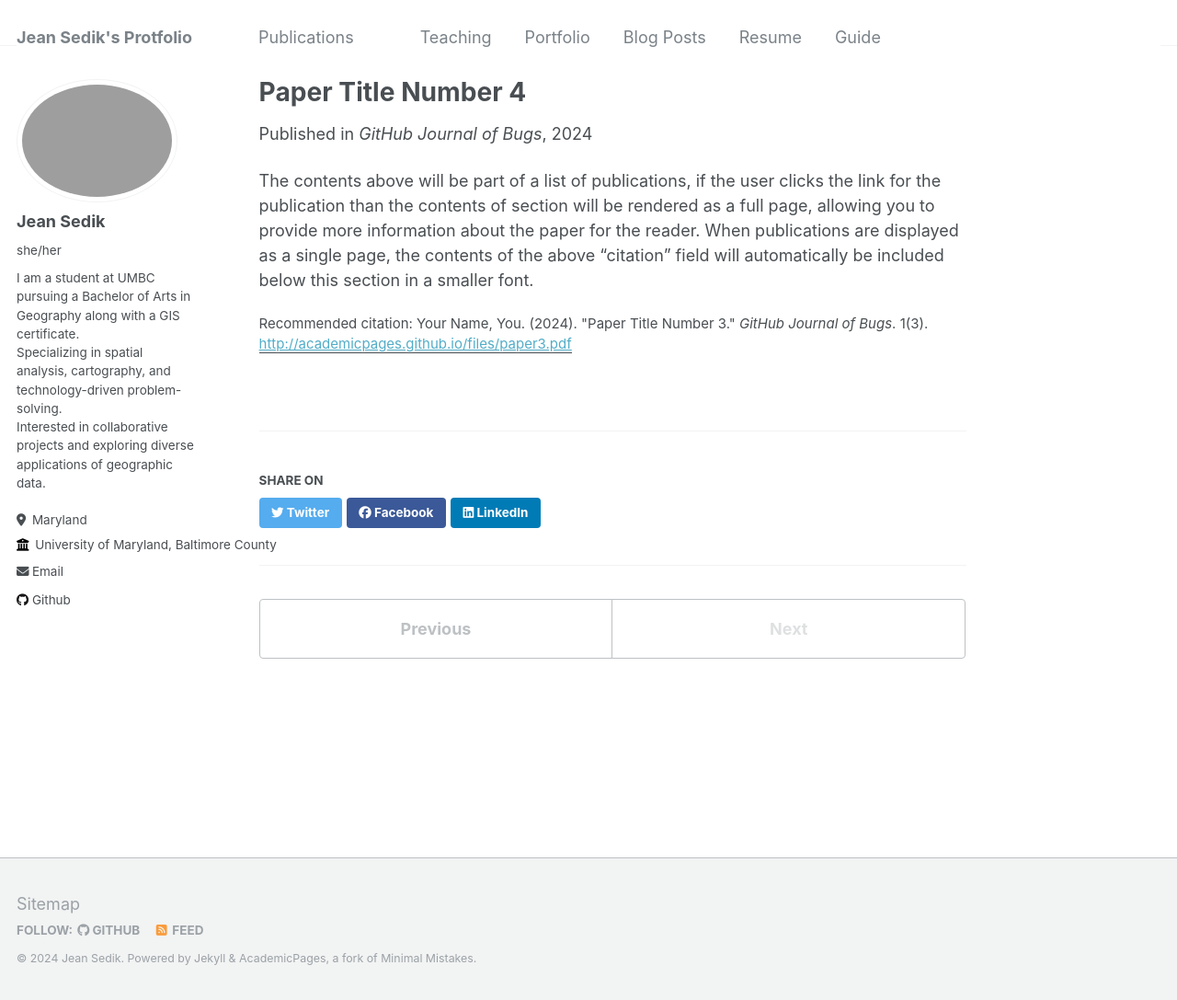
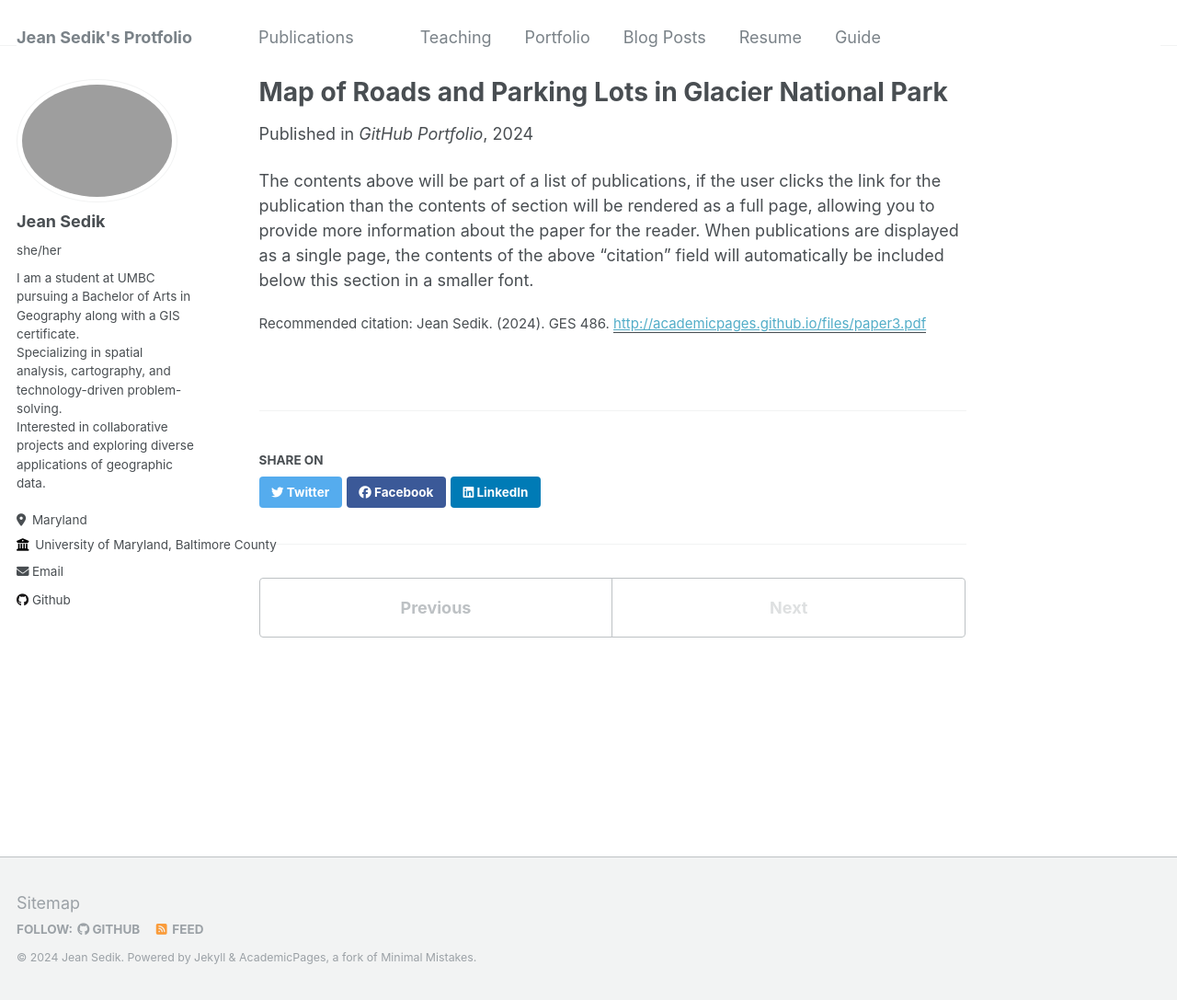
Before and after one commit to VG68490/VG68490.github.io, a Jekyll site: the page built from _publications/2024-02-17-paper-title-number-4.md, in a window 1280 px wide and 1087 px high. Shown: the whole window at 92% size. Built offline with Jekyll 4.4.1, drawn with Linux system fonts in a browser that asks for light colours.

Commit message:
glacier_park.md

```diff
--- a/_publications/2024-02-17-paper-title-number-4.md
+++ b/_publications/2024-02-17-paper-title-number-4.md
@@ -1,12 +1,12 @@
 ---
-title: "Paper Title Number 4"
+title: "Map of Roads and Parking Lots in Glacier National Park"
 collection: publications
 permalink: /publication/2024-02-17-paper-title-number-4
-excerpt: 'This paper is about fixing template issue #693.'
-date: 2024-02-17
-venue: 'GitHub Journal of Bugs'
+excerpt: 'This project displays a map of Glacier National Park.'
+date: 2024-05-10
+venue: 'GitHub Portfolio'
 paperurl: 'http://academicpages.github.io/files/paper3.pdf'
-citation: 'Your Name, You. (2024). &quot;Paper Title Number 3.&quot; <i>GitHub Journal of Bugs</i>. 1(3).'
+citation: 'Jean Sedik. (2024). GES 486.'
 ---
 
 The contents above will be part of a list of publications, if the user clicks the link for the publication than the contents of section will be rendered as a full page, allowing you to provide more information about the paper for the reader. When publications are displayed as a single page, the contents of the above "citation" field will automatically be included below this section in a smaller font.
```
